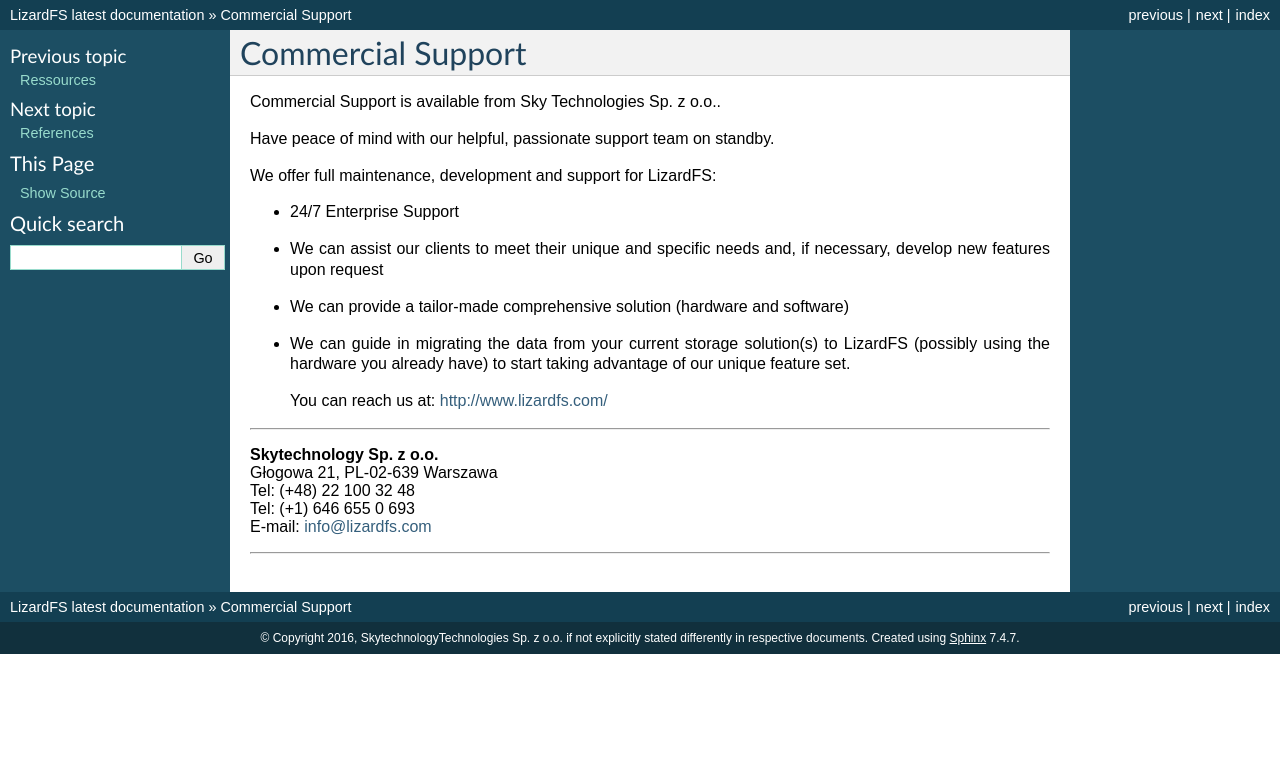
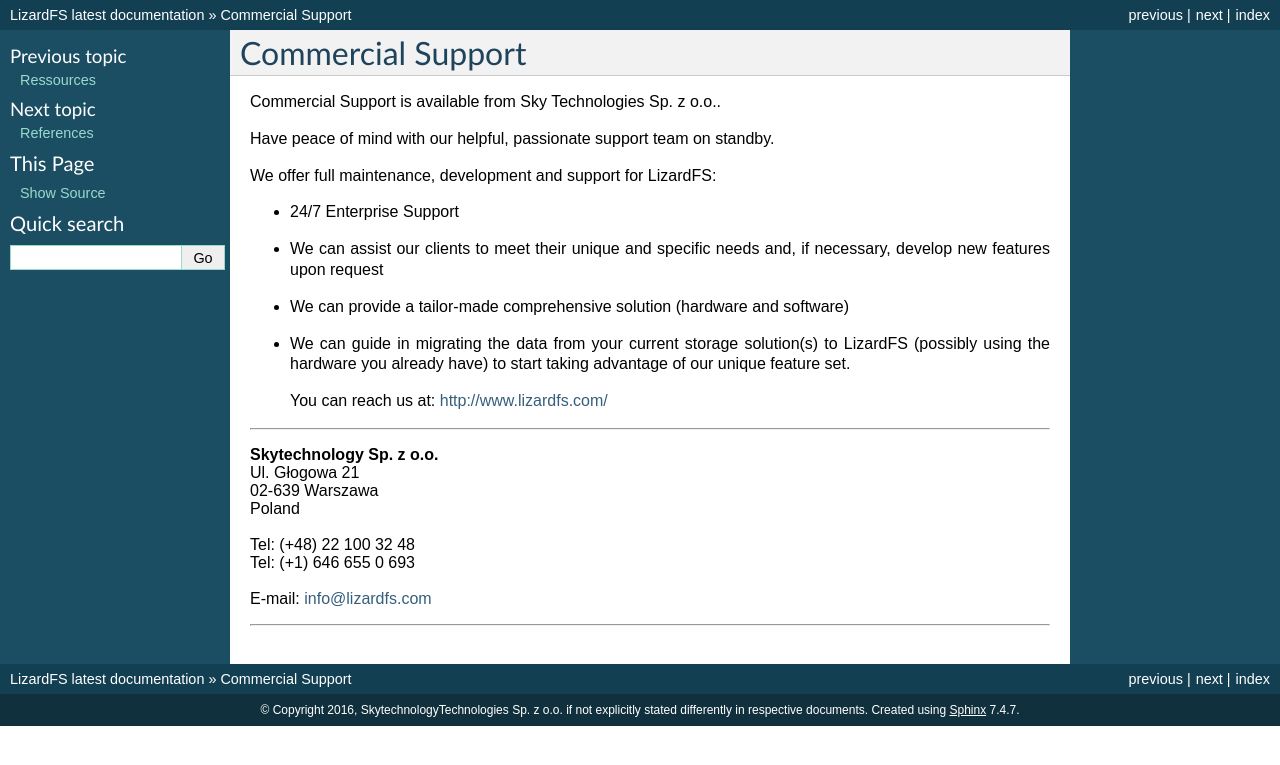
Before and after one commit to lizardfs/documentation, a Sphinx documentation site: the page built from source/support.rst, in a window 1280 px wide. Shown: the top 765 px of the page. Built offline with Sphinx 7.4.7, drawn with Linux system fonts in a browser that asks for light colours; pages that are not in the unit, such as notebooks, are missing from menus.

Commit message:
doc: more address formatting

```diff
--- a/source/support.rst
+++ b/source/support.rst
@@ -27,9 +27,13 @@
 ---------------------------------
 
 | **Skytechnology Sp. z o.o.**
-| Głogowa 21, PL-02-639 Warszawa
+| Ul. Głogowa 21
+| 02-639 Warszawa
+| Poland
+|
 | Tel: (+48) 22 100 32 48
 | Tel: (+1) 646 655 0 693
+|
 | E-mail: info@lizardfs.com
 
 ----------------------------------
```
